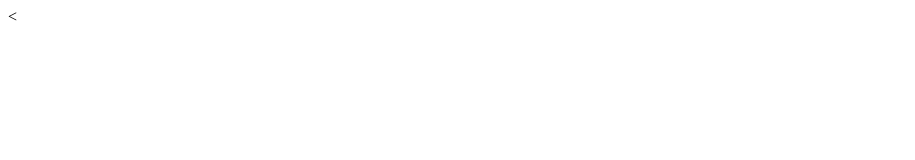
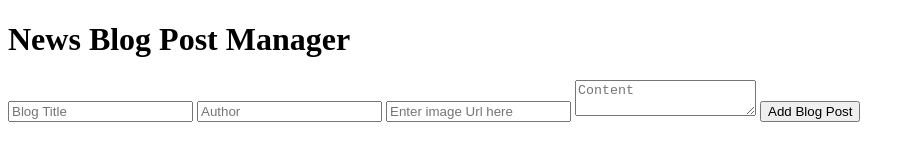
Before and after one commit to michaelfuchaka/Code-Challenge-3-Post-Manager, a plain HTML site: page index.html in a window 1280 px wide. Shown: the whole page, without its empty margins (0-915 px from the left). Drawn offline with Linux system fonts and the light colour scheme.

Commit message:
Adding input code and div in index.html

```diff
--- a/index.html
+++ b/index.html
@@ -1 +1,27 @@
-<
+<!DOCTYPE html>
+<html lang="en">
+<head>
+    <meta charset="UTF-8">
+    <meta name="viewport" content="width=device-width, initial-scale=1.0">
+    <title>News-Blog-App</title>
+     <link rel="stylesheet" href="css/styles.css" />
+</head>
+<body>
+    <div>
+        <h1>News Blog Post Manager </h1>
+        <form action="">
+        <input type="text" id="new-title" placeholder="Blog Title" required />
+        <input type="text" id="new-author" placeholder="Author" required />
+        <input type="text" id="imageUrl" placeholder="Enter image Url here">
+         <textarea id="new-content" placeholder="Content" required></textarea>
+         <button onclick="addPost()">Add Blog Post</button>
+       </form>
+
+      <div id="main-container">
+      <div id="post-list"></div>
+      <div id="post-detail"></div>
+      </div>
+    </div>
+    <script src="src/index.js"></script>
+</body>
+</html>
```
